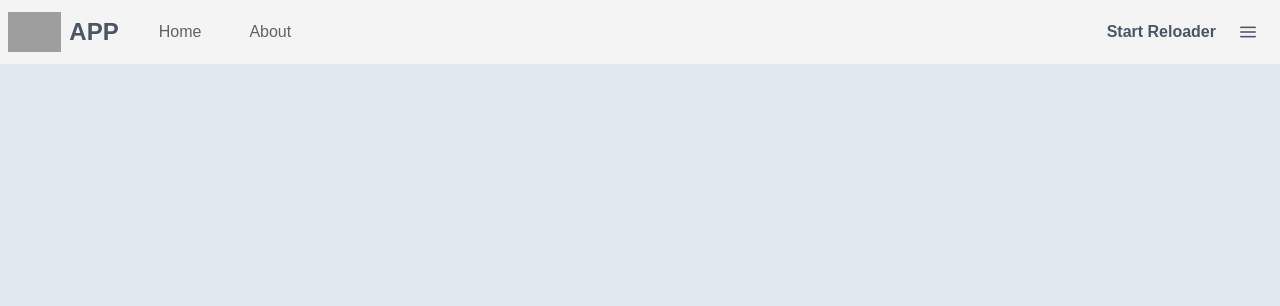
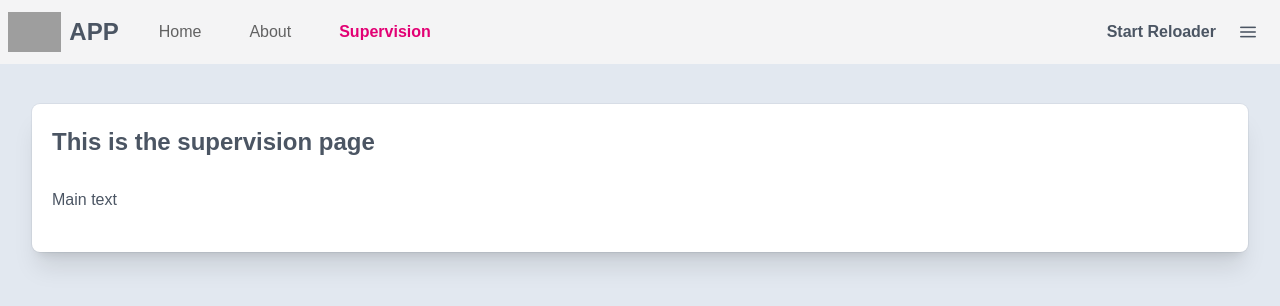
Before and after one commit to borsTiHD/vue-project, a Vue app: page /supervision in a window 1280 px wide. Shown: the top 306 px of the page. Built offline with nearby package versions, Linux system fonts and the light colour scheme; grey boxes are pictures that could not be loaded; a web font is replaced by a local one.

Commit message:
App >> Adding new route and view.

```diff
--- a/src/components/layout/AppNavbar.vue
+++ b/src/components/layout/AppNavbar.vue
@@ -47,6 +47,10 @@ const items = ref([
     {
         label:'About',
         to: '/about'
+    },
+    {
+        label:'Supervision',
+        to: '/supervision'
     }
 ])
 </script>
--- a/src/router/index.ts
+++ b/src/router/index.ts
@@ -18,8 +18,14 @@ const router = createRouter({
             // route level code-splitting
             // this generates a separate chunk (About.[hash].js) for this route
             // which is lazy-loaded when the route is visited.
-            component: () => import('../views/AboutView.vue'),
+            component: () => import('@/views/AboutView.vue'),
             meta: { title: 'About' } // Set the page title
+        },
+        {
+            path: '/supervision',
+            name: 'supervision',
+            component: () => import('@/views/SupervisionView.vue'),
+            meta: { title: 'Supervision' } // Set the page title
         }
     ]
 })
--- /dev/null
+++ b/src/views/SupervisionView.vue
@@ -0,0 +1,17 @@
+<template>
+    <main>
+        <Card class="my-2 bg-white dark:bg-zinc-800 rounded-lg ring-1 ring-slate-900/5 shadow-xl dark:shadow-md dark:text-zinc-400">
+            <template #title>
+                This is the supervision page
+            </template>
+            <template #content>
+                <div class="flex-col">
+                    <p>Main text</p>
+                </div>
+            </template>
+        </Card>
+    </main>
+</template>
+
+<script setup lang="ts">
+</script>
```
